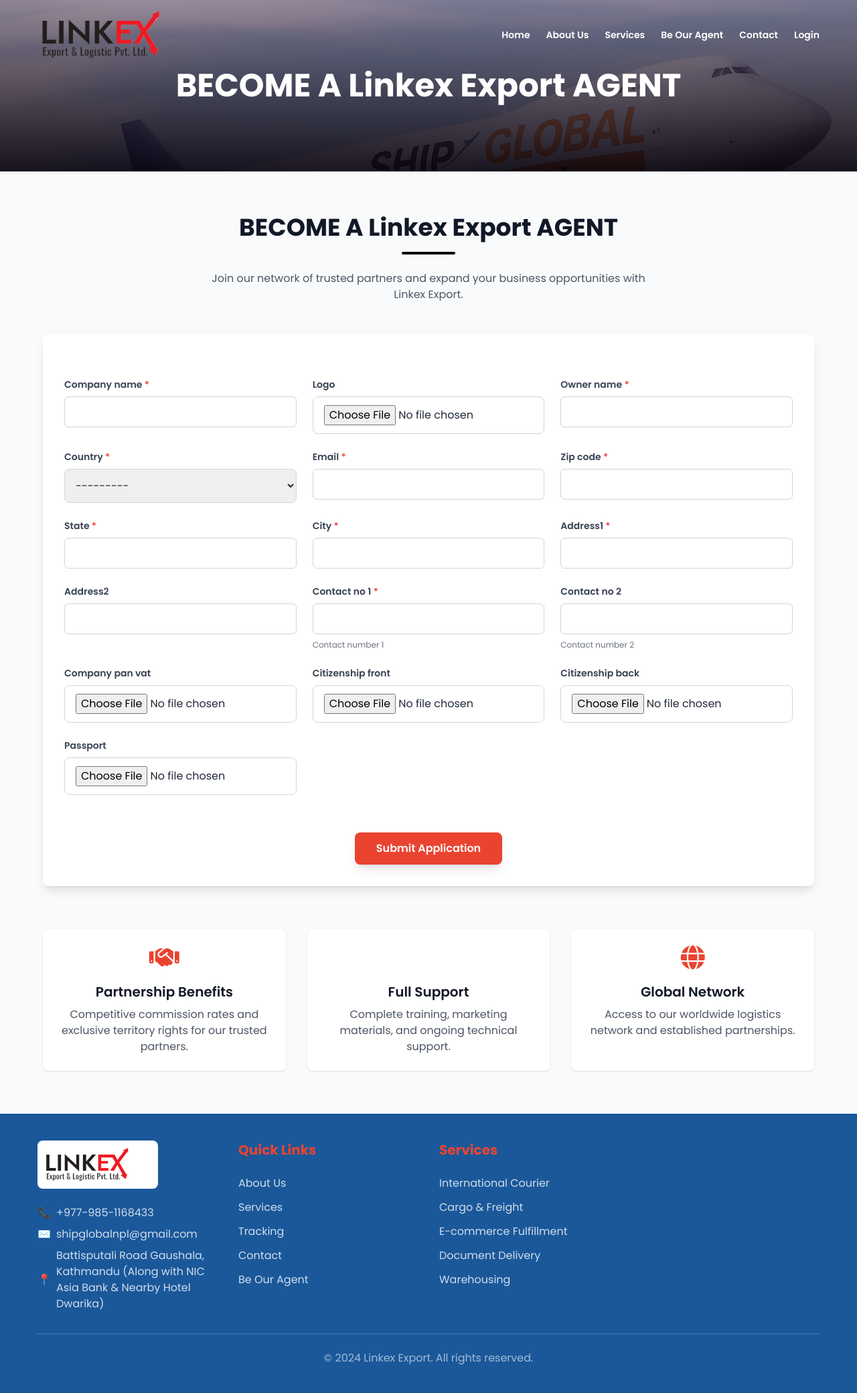
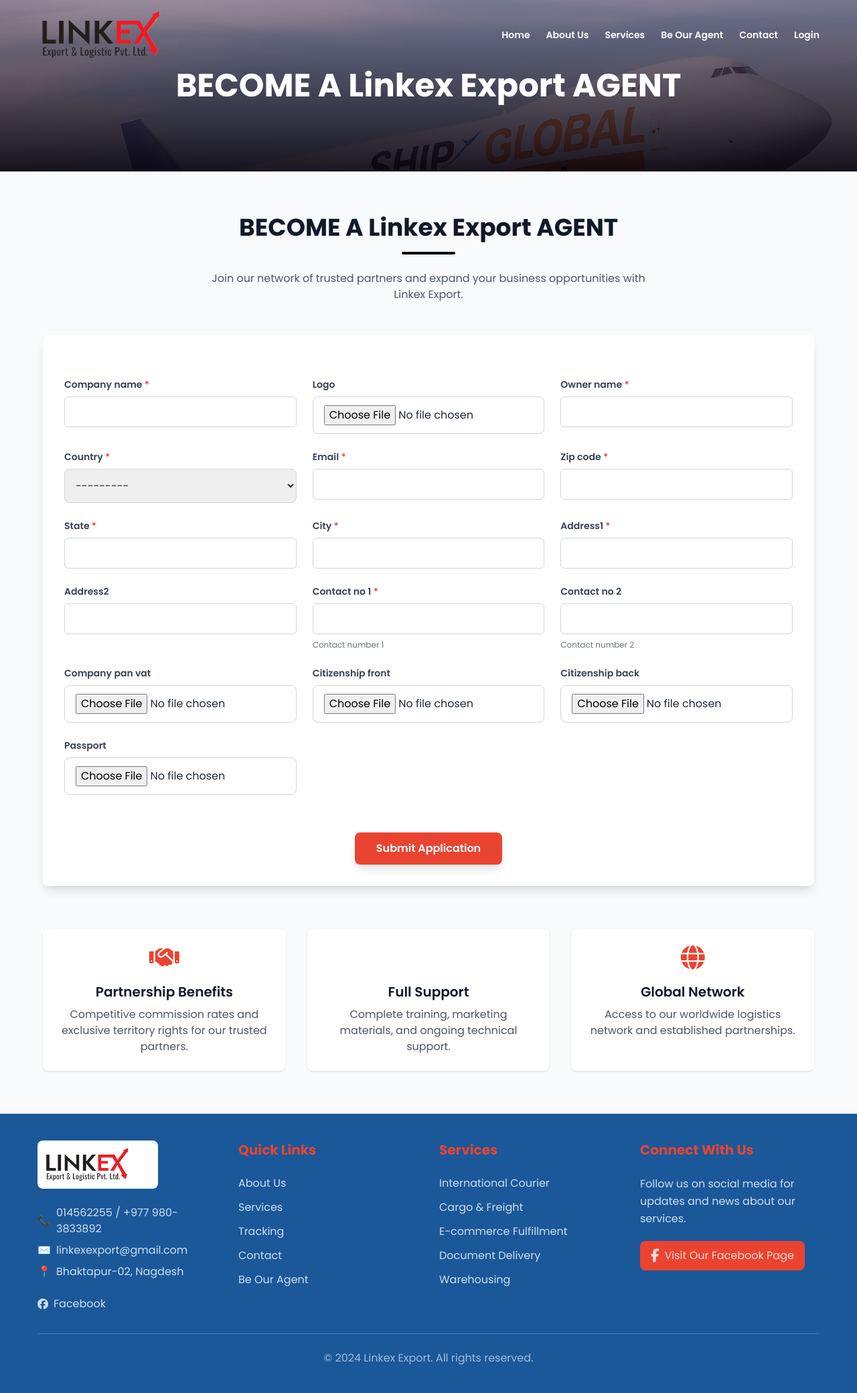
Before and after one commit to pujanrajrai/linkex_cms, a Django app: page /agency_request/ in a window 1280 px wide. Shown: the whole page at 67% size. Run offline with Django 4.2, Linux system fonts and the light colour scheme; parts of the project's set-up code (start-up, migrations or seed data) failed here and were passed over; some libraries are stand-ins or nearby versions; grey boxes are pictures that could not be loaded.

Commit message:
Refactor contact information and update social media links in homebase.html; comment out map section in home.html for future use.

```diff
--- a/templates/home.html
+++ b/templates/home.html
@@ -992,7 +992,7 @@
       </div>
 
       <!-- Map Section -->
-      <div class="mt-12 lg:mt-16">
+      {% comment %} <div class="mt-12 lg:mt-16">
         <div class="bg-white rounded-2xl shadow-2xl p-4 lg:p-6">
           <h3 class="text-xl lg:text-2xl font-bold text-gray-800 mb-4 text-center">Find Us Here</h3>
           <div class="rounded-lg overflow-hidden">
@@ -1000,7 +1000,7 @@
             width="100%" height="450" style="border:0;" allowfullscreen="" loading="lazy" referrerpolicy="no-referrer-when-downgrade"></iframe>
           </div>
         </div>
-      </div>
+      </div> {% endcomment %}
     </div>
   </section>
 
--- a/templates/homebase.html
+++ b/templates/homebase.html
@@ -263,40 +263,24 @@
             <div class="space-y-3 lg:space-y-4 text-center sm:text-left">
               <div class="space-y-2 text-white/80 text-sm lg:text-base">
                 <p class="flex items-center justify-center sm:justify-start gap-2">
-                  <span class="text-primary">📞</span> +977-985-1168433
+                  <span class="text-primary">📞</span> 014562255 / +977 980-3833892
                 </p>
                 <p class="flex items-center justify-center sm:justify-start gap-2">
-                  <span class="text-primary">✉️</span> shipglobalnpl@gmail.com
+                  <span class="text-primary">✉️</span> linkexexport@gmail.com
                 </p>
                 <p class="flex items-center justify-center sm:justify-start gap-2">
-                  <span class="text-primary">📍</span> Battisputali Road Gaushala, Kathmandu
-                 (Along with NIC Asia Bank & Nearby Hotel Dwarika)
-
+                  <span class="text-primary">📍</span> Bhaktapur-02, Nagdesh
                 </p>
               </div>
-              {% comment %} <div class="flex justify-center sm:justify-start space-x-4 pt-2">
+              <div class="flex justify-center sm:justify-start space-x-4 pt-2">
                 <a
-                  href="https://facebook.com"
+                  href="https://www.facebook.com/share/17hxrMgc2J/"
                   target="_blank"
                   rel="noopener noreferrer"
-                  class="text-white/80 hover:text-primary transition-colors text-sm lg:text-base"
-                  >Facebook</a
+                  class="text-white/80 hover:text-primary transition-colors text-sm lg:text-base flex items-center gap-2"
+                  ><i class="fab fa-facebook"></i> Facebook</a
                 >
-                <a
-                  href="https://linkedin.com"
-                  target="_blank"
-                  rel="noopener noreferrer"
-                  class="text-white/80 hover:text-primary transition-colors text-sm lg:text-base"
-                  >LinkedIn</a
-                >
-                <a
-                  href="https://twitter.com"
-                  target="_blank"
-                  rel="noopener noreferrer"
-                  class="text-white/80 hover:text-primary transition-colors text-sm lg:text-base"
-                  >Twitter</a
-                >
-              </div> {% endcomment %}
+              </div>
             </div>
           </div>
 
@@ -354,19 +338,25 @@
             </div>
           </div>
 
-          <!-- Map Column -->
+          <!-- Contact Info Column -->
           <div class="sm:col-span-2 lg:col-span-1">
-            <div class="rounded-lg overflow-hidden">
-                <iframe
-                  src="https://www.google.com/maps/embed?pb=!1m18!1m12!1m3!1d3532.3701078228555!2d85.34015117560911!3d27.705856825556914!2m3!1f0!2f0!3f0!3m2!1i1024!2i768!4f13.1!3m3!1m2!1s0x39eb195184ae81c9%3A0x2e2253e702031d57!2sShip%20Global%20Nepal!5e0!3m2!1sen!2snp!4v1750570305258!5m2!1sen!2snp"
-                  width="100%"
-                  height="200"
-                  style="border:0;"
-                  allowfullscreen=""
-                  loading="lazy"
-                  referrerpolicy="no-referrer-when-downgrade"
-                  title="Linkex Export Location"
-                ></iframe>
+            <h4 class="font-bold text-lg lg:text-xl mb-4 lg:mb-6 text-primary text-center sm:text-left">Connect With Us</h4>
+            <div class="space-y-3 text-white/80 text-sm lg:text-base text-center sm:text-left">
+              <p class="leading-relaxed">
+                Follow us on social media for updates and news about our services.
+              </p>
+              <div class="pt-2">
+                <a
+                  href="https://www.facebook.com/share/17hxrMgc2J/"
+                  target="_blank"
+                  rel="noopener noreferrer"
+                  class="inline-flex items-center gap-2 bg-primary hover:bg-primary-dark transition-colors px-4 py-2 rounded-lg"
+                >
+                  <i class="fab fa-facebook-f text-xl"></i>
+                  <span>Visit Our Facebook Page</span>
+                </a>
+              </div>
+              {% comment %} Google map not set yet {% endcomment %}
             </div>
           </div>
         </div>
```
